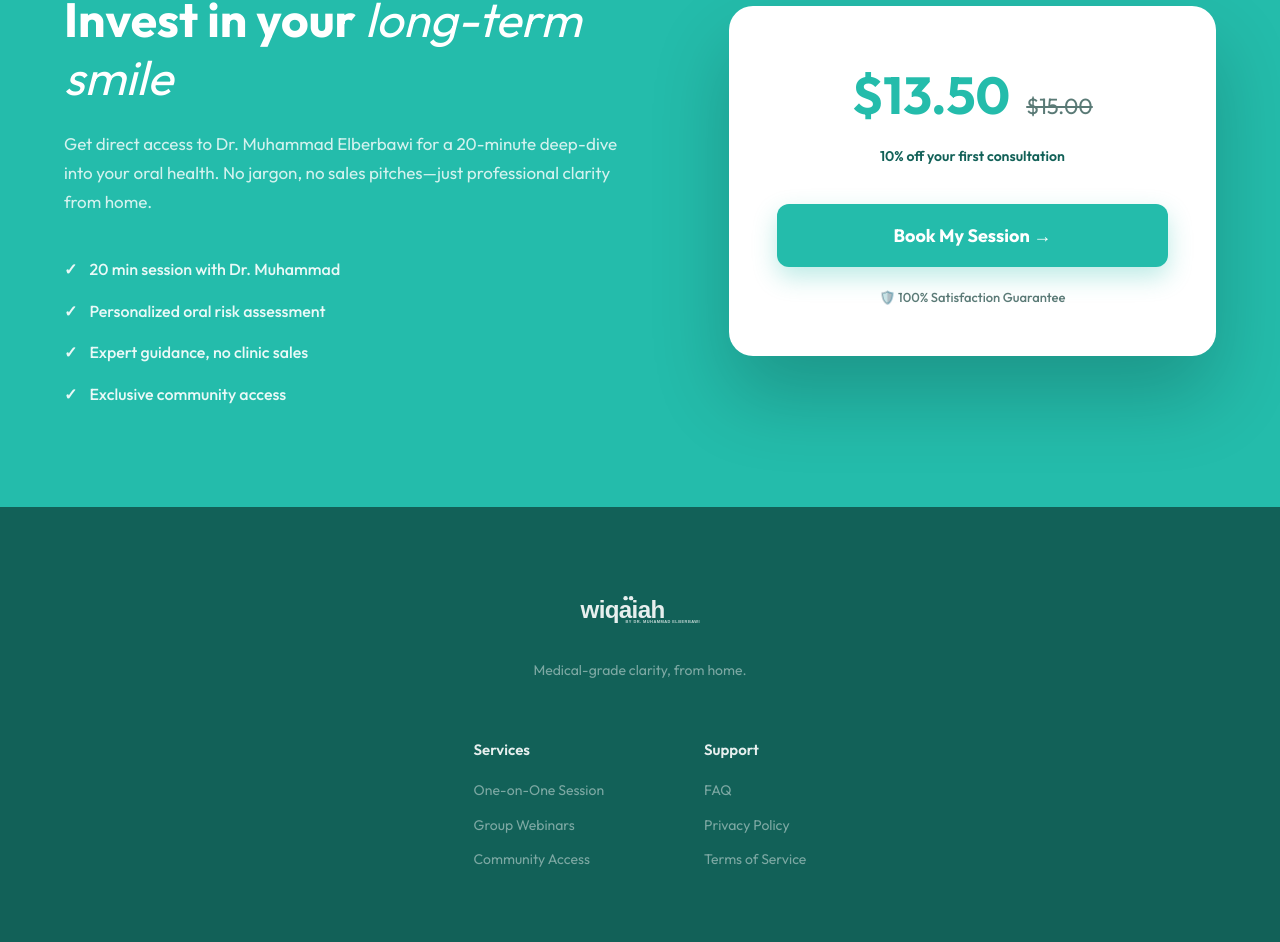
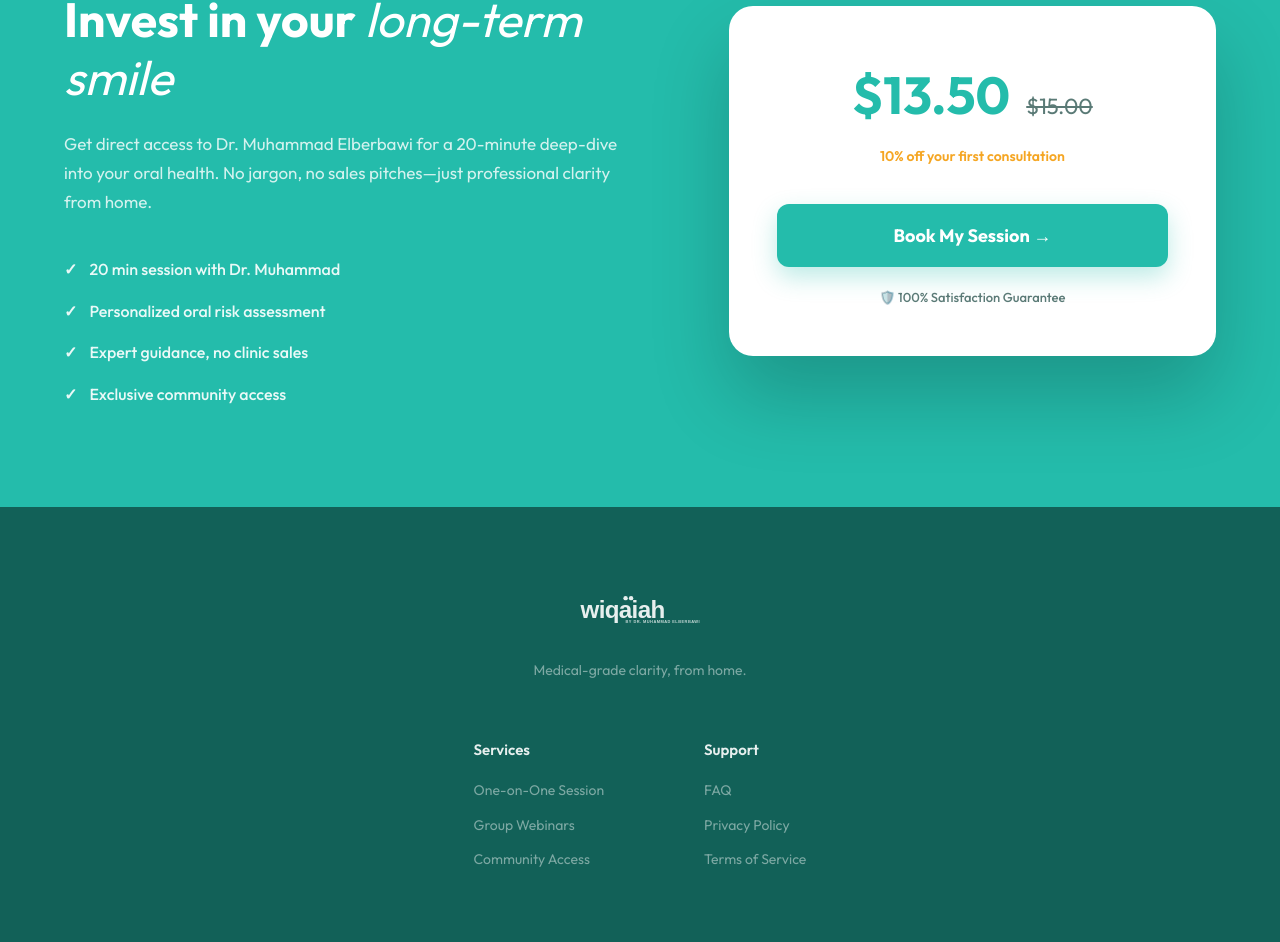
Before and after one commit to MostafaVipeCoder/wiqaiah, a React (Vite) app: page / in a window 1280 px wide. Shown: the part 3823-4765 px from the top of the page. Built offline with nearby package versions, Linux system fonts and the light colour scheme; no server answers; the database is empty.

Commit message:
Update Offer.css

```diff
--- a/src/components/Offer.css
+++ b/src/components/Offer.css
@@ -71,7 +71,7 @@
 .price-note {
   font-size: 14px;
   font-weight: 600;
-  color: var(--primary-light);
+  color: var(--brand-accent);
   margin-bottom: 36px;
 }
 
```
